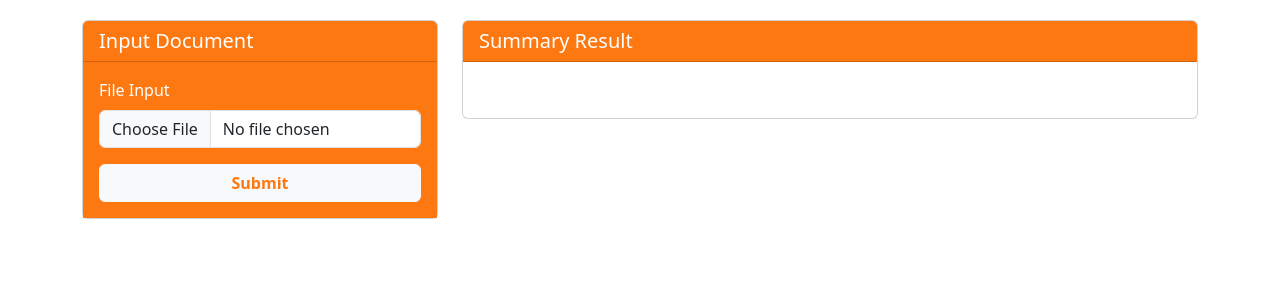
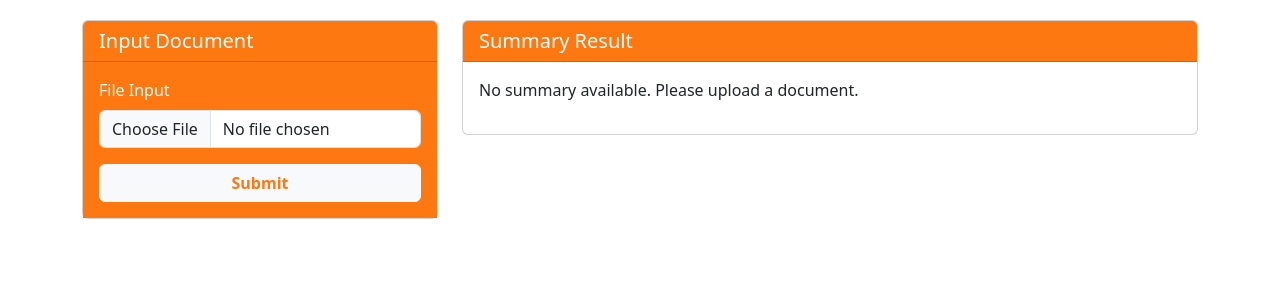
Before and after one commit to willyandie23/smartsmrz_app, a Flask app: page /summarization in a window 1280 px wide. Shown: the part 74-370 px from the top of the page. Run offline with Flask 3, Linux system fonts and the light colour scheme.

Commit message:
create_summarization

```diff
--- a/app.py
+++ b/app.py
@@ -1,21 +1,90 @@
 from flask import Flask, render_template, request, jsonify
-import fitz  # PyMuPDF
+import fitz
 from transformers import PegasusForConditionalGeneration, PegasusTokenizer
+import re
 
 app = Flask(__name__)
+
+MODEL_NAME = "pegasus-finetuned"
+model = PegasusForConditionalGeneration.from_pretrained(MODEL_NAME)
+tokenizer = PegasusTokenizer.from_pretrained(MODEL_NAME)
 
 @app.route('/')
 def home():
     return render_template('home.html')
 
+def split_text(text, chunk_size=512):
+    """Bagi teks panjang menjadi potongan kecil (chunks)."""
+    words = text.split()
+    chunks = []
+    while words:
+        chunk = words[:chunk_size]
+        chunks.append(" ".join(chunk))
+        words = words[chunk_size:]
+    return chunks
+
+def clean_text(text):
+    """Bersihkan teks dengan menghapus karakter yang tidak diperlukan."""
+    text = re.sub(r'\s+', ' ', text)  # Hilangkan spasi berlebih
+    text = re.sub(r'[^\w\s.,!?]', '', text)  # Hapus karakter non-alfabetik kecuali tanda baca
+    text = text.strip()  # Hapus spasi di awal dan akhir teks
+    return text
+
+def summarize_chunk(chunk, max_summary_length=64):
+    """Ringkas satu chunk teks."""
+    inputs = tokenizer(chunk, return_tensors="pt", truncation=True, max_length=512)
+    summary_ids = model.generate(inputs["input_ids"], max_length=max_summary_length, num_beams=5, length_penalty=2.0, early_stopping=True)
+    return tokenizer.decode(summary_ids[0], skip_special_tokens=True)
+
+def summarize_text(text, chunk_size=512, max_summary_length=64):
+    """Fungsi untuk merangkum teks panjang."""
+    chunks = split_text(text, chunk_size)
+    summaries = []
+    for idx, chunk in enumerate(chunks):
+        print(f"Processing chunk {idx+1}/{len(chunks)}")
+        try:
+            summary = summarize_chunk(chunk, max_summary_length)
+            summaries.append(summary)
+        except Exception as e:
+            print(f"Error processing chunk {idx+1}: {e}")
+    combined_summary = " ".join(summaries)
+    return combined_summary
+
 @app.route('/summarization', methods=['GET', 'POST'])
 def summarization():
+    if request.method == 'POST':
+        file = request.files['file']
+        if file:
+            try:
+                # Baca teks dari PDF
+                pdf_document = fitz.open(stream=file.read(), filetype="pdf")
+                text = ""
+                for page in pdf_document:
+                    text += page.get_text()
+
+                # Validasi teks kosong
+                if not text.strip():
+                    return render_template('summarization.html', summary="Error: PDF is empty or unreadable!")
+
+                # Bersihkan teks
+                cleaned_text = clean_text(text)
+
+                # Ringkas teks panjang
+                final_summary = summarize_text(cleaned_text)
+
+                return render_template('summarization.html', summary=final_summary)
+
+            except Exception as e:
+                print(f"Error: {str(e)}")
+                return render_template('summarization.html', summary=f"An error occurred: {str(e)}")
+        else:
+            return render_template('summarization.html', summary="No file uploaded!")
     return render_template('summarization.html')
+
 
 @app.route('/evaluation', methods=['GET'])
 def evaluation():
     return render_template('evaluation.html')
 
-
 if __name__ == '__main__':
     app.run(debug=True)
--- a/templates/summarization.html
+++ b/templates/summarization.html
@@ -51,19 +51,23 @@
                 </div>
             </div>
 
+            <!-- Summary Result Section -->
+
             <div class="col-md-8">
-                <!-- Summary Result Section -->
                 <div class="card">
                     <div class="card-header">
                         <h5 class="mb-0 text-white">Summary Result</h5>
                     </div>
-                    <div class="card-body d-flex justify-content-center align-items-center p-2">
-                        <p class="mt-4"></p>
+                    <div class="card-body p-3">
+                        {% if summary %}
+                            <p>{{ summary }}</p>
+                        {% else %}
+                            <p>No summary available. Please upload a document.</p>
+                        {% endif %}
                     </div>
                 </div>
             </div>
         </div>
-
     </div>
 
     <!-- Bootstrap JS Bundle (with Popper) -->
```
